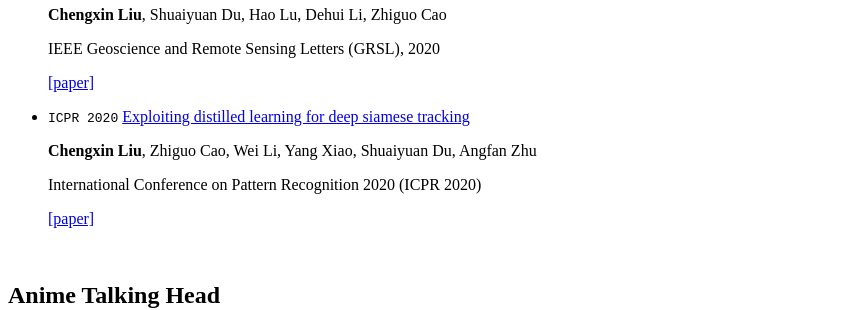
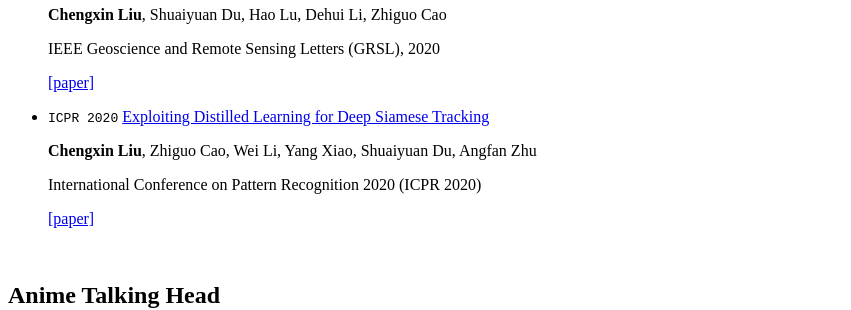
Before and after one commit to cxliu0/cxliu0.github.io, a Jekyll site: the page built from _pages/includes/pub.md, in a window 1280 px wide. Shown: the part 1623-1933 px from the top of the page, without its empty margins (0-851 px from the left). Built offline with Jekyll 4.4.1, drawn with Linux system fonts in a browser that asks for light colours; our own code applies the rules of GitHub Pages for plain Markdown files.

Commit message:
update pub

```diff
--- a/_pages/includes/pub.md
+++ b/_pages/includes/pub.md
@@ -87,7 +87,7 @@
 
     [[paper]](https://ieeexplore.ieee.org/document/9269368/)
 
-- ``ICPR 2020`` [Exploiting distilled learning for deep siamese tracking](https://ieeexplore.ieee.org/document/9412840/)
+- ``ICPR 2020`` [Exploiting Distilled Learning for Deep Siamese Tracking](https://ieeexplore.ieee.org/document/9412840/)
 
     **Chengxin Liu**, Zhiguo Cao, Wei Li, Yang Xiao, Shuaiyuan Du, Angfan Zhu
 
```
